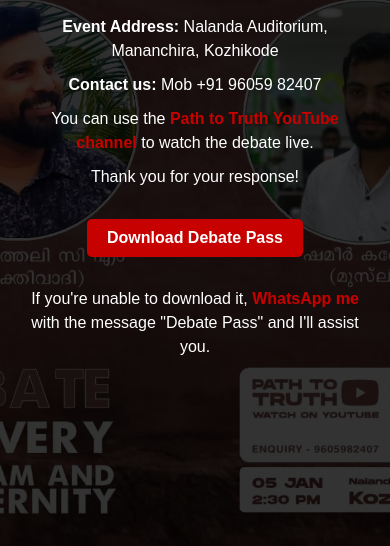
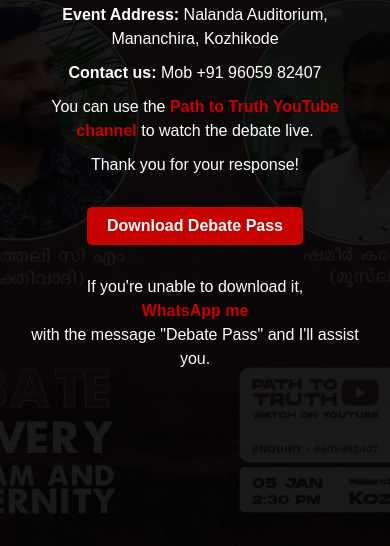
Before and after one commit to Hafilu/pass-ticket, a plain HTML site: page index.html in a window 390 px wide. Shown: the part 298-844 px from the top of the page. Drawn offline with Linux system fonts and the light colour scheme.

Commit message:
watsapp message link change

```diff
--- a/index.html
+++ b/index.html
@@ -31,7 +31,7 @@
         left: 0;
         width: 100%;
         height: 100%;
-        background-color: rgba(0, 0, 0, 0.8);
+        background-color: rgba(0, 0, 0, 0.9);
       }
       .content {
         position: relative;
@@ -65,6 +65,21 @@
         border-radius: 5px;
         font-weight: bold;
       }
+      .web-link {
+        display: block;
+      }
+      .mobile-link {
+        display: none;
+      }
+      /* Mobile (up to 600px, portrait devices) */
+      @media (max-width: 600px) {
+        .web-link {
+          display: none;
+        }
+        .mobile-link {
+          display: block;
+        }
+      }
     </style>
   </head>
   <body>
@@ -96,6 +111,13 @@
           <a
             href="https://web.whatsapp.com/send?phone=9605982407&amp;text=Hello,%20Debate%20Pass?"
             target="_blank"
+            class="web-link"
+            >WhatsApp me</a
+          >
+          <a
+            href="https://wa.me/9605982407?text=Hello,%20Debate%20Pass?"
+            target="_blank"
+            class="mobile-link"
             >WhatsApp me</a
           >
           with the message "Debate Pass" and I'll assist you.
```
